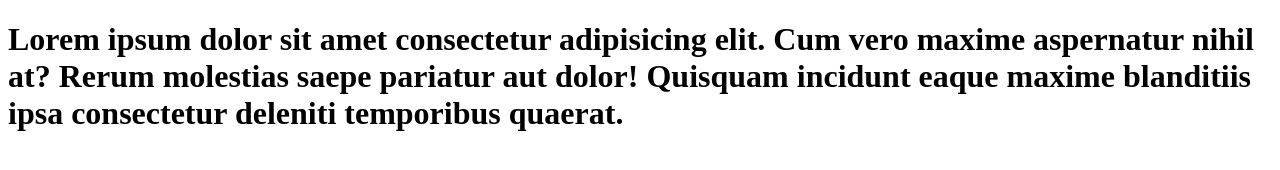
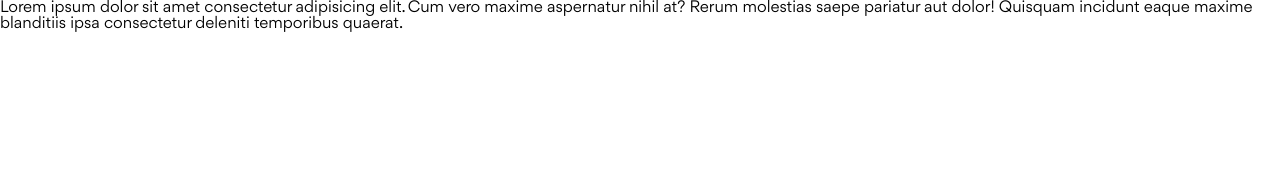
Before and after one commit to LongTG-VN/HTML-CSS-Project-08, a website: page index.html in a window 1280 px wide. Drawn offline with Linux system fonts and the light colour scheme.

Commit message:
Setting scss

```diff
--- a/index.html
+++ b/index.html
@@ -22,6 +22,10 @@
 
     <!-- fonts -->
     <link rel="stylesheet" href="./assets/fonts/stylesheet.css" />
+
+    <!-- CSS -->
+
+    <link rel="stylesheet" href="./assets/css/main.css" />
   </head>
   <body>
     <h1>
--- a/scss/main.scss
+++ b/scss/main.scss
@@ -1,5 +1,3 @@
 @use "./base";
 @use "./layout";
-@use "./components";
 @use "./theme";
-@use "./abstracts";
```
Also changed, not shown: assets/css/main.css, 1 other file.
